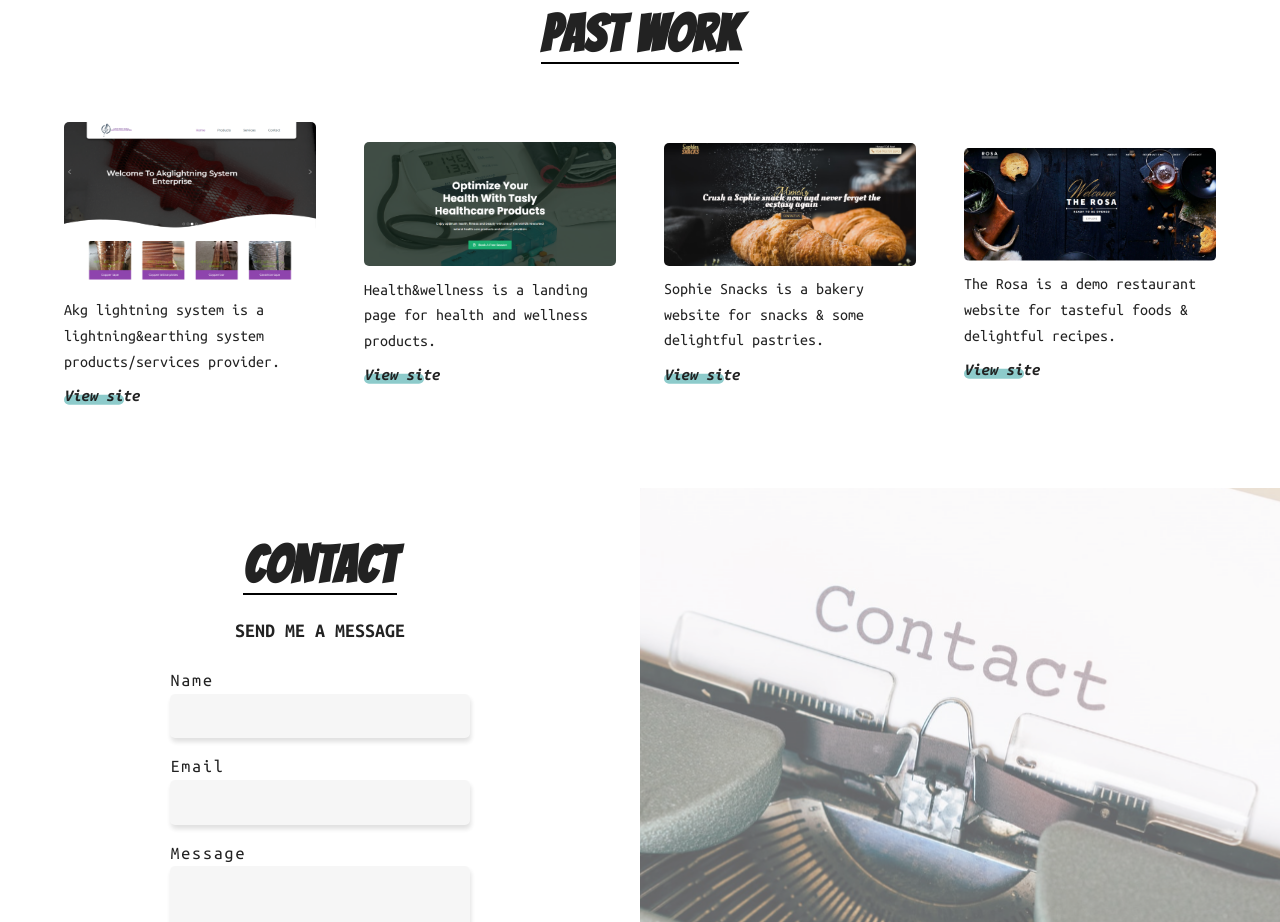
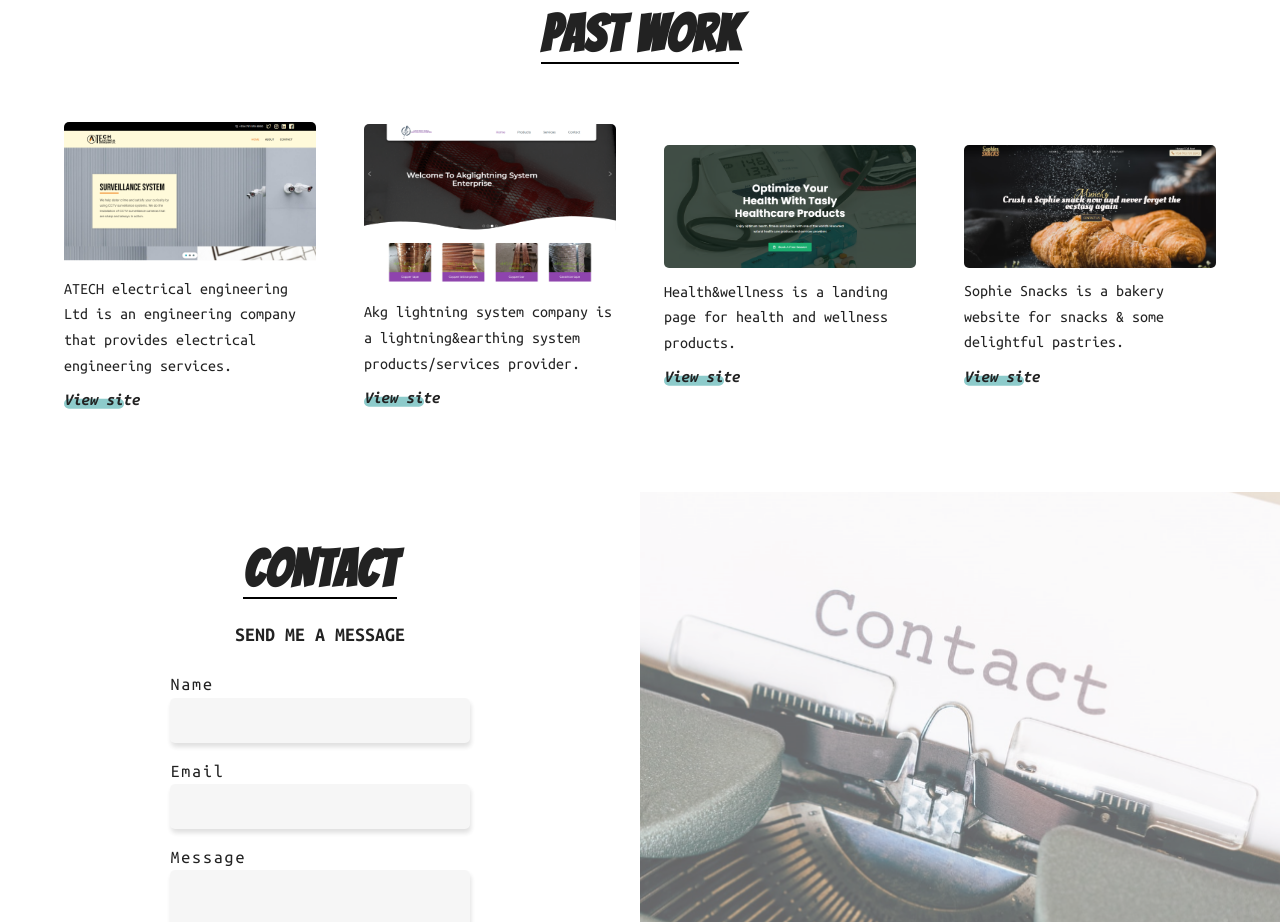
Before and after one commit to reality-farouqk/DevFarouqk-Portfolio, a website built with Parcel: page index.html in a window 1280 px wide. Shown: the part 2080-3002 px from the top of the page. Built offline with nearby package versions, Linux system fonts and the light colour scheme.

Commit message:
added latest project

```diff
--- a/index.html
+++ b/index.html
@@ -207,10 +207,20 @@
       <div class="previous-work split">
         <div class="box-align-center box">
           <div class="img-box">
+            <img src="./img/atech-overview.png" alt="atech site overview">
+          </div>
+          <p>
+            ATECH electrical engineering Ltd is an engineering company that provides electrical engineering services.
+          </p>
+          <a href="http://atechelectricalengr.com/" target="_blank" class="view-site">View site</a>
+        </div>
+
+        <div class="box-align-center box">
+          <div class="img-box">
             <img src="./img/akglightning-site-overview.png" alt="akglightningsystem site overview">
           </div>
           <p>
-            Akg lightning system is a lightning&earthing system products/services provider.
+            Akg lightning system company is a lightning&earthing system products/services provider.
           </p>
           <a href="https://www.akglightningsystem.com/" target="_blank" class="view-site">View site</a>
         </div>
@@ -235,7 +245,7 @@
           <a href="https://sophiessnacks.netlify.app/" target="_blank" class="view-site">View site</a>
         </div>
 
-        <div class="box-align-center box">
+        <!-- <div class="box-align-center box">
           <div class="img-box">
             <img src="./img/rosa-site-overview.png" alt="rosa site overview">
           </div>
@@ -243,7 +253,7 @@
             The Rosa is a demo restaurant website for tasteful foods & delightful recipes.
           </p>
           <a href="https://rosa1.netlify.app/" target="_blank" class="view-site">View site</a>
-        </div>
+        </div> -->
       </div>
     </div>
   </section>
```
Also changed, not shown: img/atech-overview.png (added).
